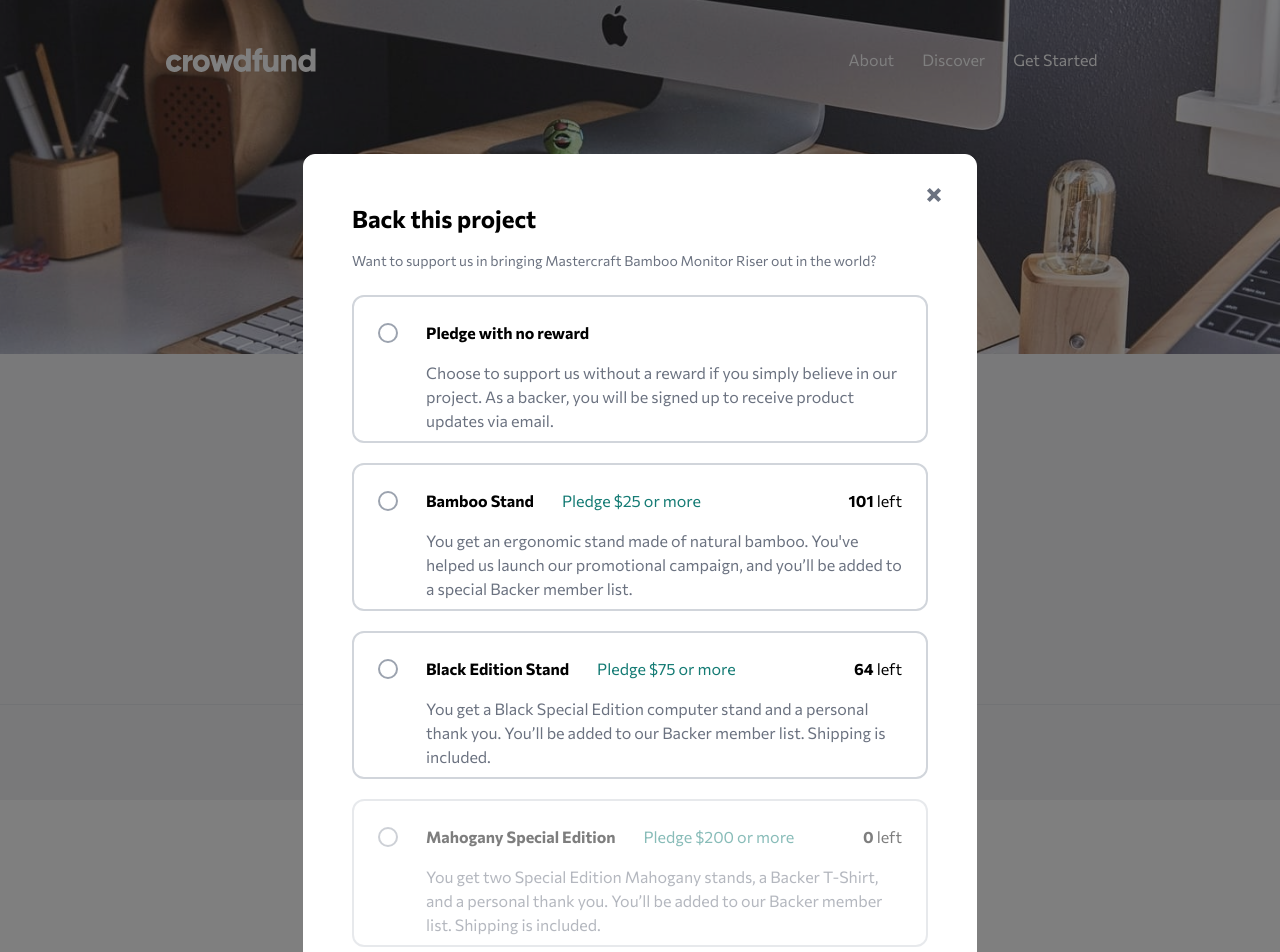
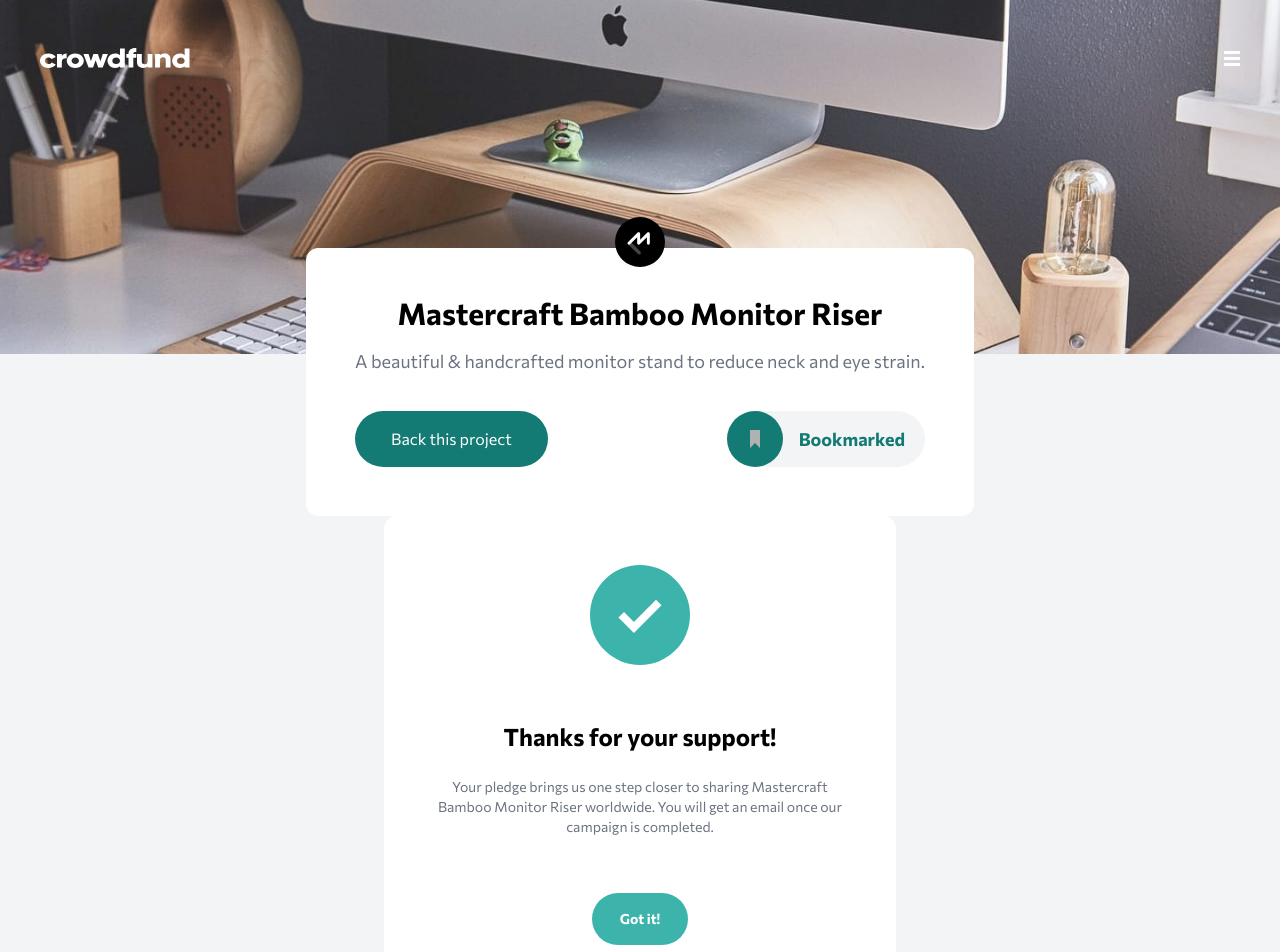
Before and after one commit to AhmedEldessouki/next-app, a Next.js app: page / in a window 1280 px wide. Shown: the top 952 px of the page. Built offline with nearby package versions, Linux system fonts and the light colour scheme.

Commit message:
first card is 85%

```diff
--- a/components/BackThisProject.tsx
+++ b/components/BackThisProject.tsx
@@ -1,4 +1,6 @@
 import Card from "./Card";
+import CloseButton from "./CloseButton";
+import FullScreenBg from "./FullScreenBg";
 
 export default function BackThisProject({
   children,
@@ -6,26 +8,14 @@
   children: React.ReactNode;
 }) {
   return (
-    <div
-      style={{ minHeight: "1149px" }}
-      className="flex justify-center items-center w-full z-20 bg-black bg-opacity-50 absolute inset-y-0 "
-    >
+    <FullScreenBg handleClick={() => {}}>
       <Card>
         <div className="max-w-xl">
           <div className="flex justify-between">
             <h1 className="font-commissioner text-2xl font-bold">
               Back this project
             </h1>
-            <button className="w-4 h-4 -mt-4 -mr-5 font-black text-xl text-gray-500 hover:text-black">
-              <div
-                style={{ transform: "rotate(45deg)" }}
-                className="w-1 h-4 bg-current -rotate-180 -translate-y-1/4 -skew-y-12 "
-              ></div>
-              <div
-                style={{ transform: "rotate(-45deg)" }}
-                className="w-1 h-4 bg-current -rotate-180 -translate-y-1/4 -skew-y-12 -mt-4 "
-              ></div>
-            </button>
+            <CloseButton handleClick={() => {}} />
           </div>
           <p className="font-commissioner text-sm font-normal text-gray-500 py-4 pb-6">
             Want to support us in bringing Mastercraft Bamboo Monitor Riser out
@@ -34,6 +24,6 @@
           <div className="flex flex-col gap-5">{children}</div>
         </div>
       </Card>
-    </div>
+    </FullScreenBg>
   );
 }
--- /dev/null
+++ b/components/CloseButton.tsx
@@ -0,0 +1,26 @@
+export default function CloseButton({
+  handleClick,
+  className,
+}: {
+  handleClick: () => void;
+  className?: string;
+}) {
+  return (
+    <button
+      className={`w-4 h-4 -mt-4 -mr-5 font-black text-xl text-gray-500 hover:text-black ${
+        className && className
+      }`}
+      onClick={handleClick}
+      aria-label="Close Button"
+    >
+      <div
+        style={{ transform: "rotate(45deg)" }}
+        className="w-1 h-4 bg-current -rotate-180 -translate-y-1/4 -skew-y-12 "
+      />
+      <div
+        style={{ transform: "rotate(-45deg)" }}
+        className="w-1 h-4 bg-current -rotate-180 -translate-y-1/4 -skew-y-12 -mt-4 "
+      />
+    </button>
+  );
+}
--- a/components/FirstCard.tsx
+++ b/components/FirstCard.tsx
@@ -22,23 +22,21 @@
     <>
       <div className="-mt-28  z-10 relative max-w-screen-md">
         <Card>
-          <div className="relative -top-20">
+          <div className="flex flex-col justify-center items-center -mt-20">
             <Image
               src="/logo-mastercraft.svg"
               alt="Logo"
               height={50}
               width={50}
             />
-          </div>
-          <div className="-mt-11">
-            <h1 className="text-3xl font-bold font-commissioner">
+            <h1 className="text-3xl font-bold font-commissioner mt-7">
               Mastercraft Bamboo Monitor Riser
             </h1>
             <p className="text-lg text-gray-500 pt-4  font-commissioner ">
               A beautiful & handcrafted monitor stand to reduce neck and eye
               strain.
             </p>
-            <div className="flex my-2 justify-between mt-9  mb-0">
+            <div className="flex w-full justify-between mt-9  mb-0">
               <button className="bg-primary-color-dark text-white rounded-full p-4 px-9 ">
                 Back this project
               </button>
@@ -73,7 +71,7 @@
           </div>
         </Card>
       </div>
-      <BackThisProject>
+      {/* <BackThisProject>
         {data
           ? data.map(
               (
@@ -101,8 +99,8 @@
               )
             )
           : error}
-      </BackThisProject>
-      {/* <SuccessModal /> */}
+      </BackThisProject> */}
+      <SuccessModal />
     </>
   );
 }
--- /dev/null
+++ b/components/FullScreenBg.tsx
@@ -0,0 +1,21 @@
+export default function FullScreenBg({
+  children,
+  className,
+  handleClick,
+}: {
+  handleClick: () => void;
+  className?: string;
+  children?: React.ReactNode;
+}) {
+  return (
+    <div
+      onClick={handleClick}
+      style={{ minHeight: "1149px" }}
+      className={`flex justify-center items-center w-full z-40 bg-black ${
+        !className && `bg-opacity-50`
+      } absolute inset-y-0 ${className}`}
+    >
+      {children}
+    </div>
+  );
+}
--- a/components/Nav.tsx
+++ b/components/Nav.tsx
@@ -1,8 +1,18 @@
 import Image from "next/image";
+import { useState } from "react";
+import CloseButton from "./CloseButton";
+import FullScreenBg from "./FullScreenBg";
 
 export default function Nav() {
+  const [model, setModel] = useState<"open" | "close">("close");
   return (
     <nav>
+      {model === "open" && (
+        <FullScreenBg
+          handleClick={() => setModel("close")}
+          className="bg-gradient-to-b from-black to-gray-200 opacity-70"
+        />
+      )}
       <Image
         src="/image-hero-desktop.jpg"
         alt="image hero desktop"
@@ -11,15 +21,38 @@
         width={1519}
         objectFit="cover"
       />
-      <div className="flex justify-between z-1 w-full nav-full-w absolute top-12 text-white font-commissioner">
-        {/* <h1 className="font-bold text-3xl">crowdfund</h1> */}
+      <div
+        className={`flex justify-between items-center px-10 ${
+          model === "close" ? `z-30` : `z-50`
+        } w-full nav-full-w absolute xl:top-12 sm:top-6 text-white font-commissioner`}
+      >
         <Image src="/logo.svg" alt="Logo" height={20} width={150} />
-
-        <ul className="flex justify-around mx-10 max-w-full gap-7  font-normal text-base">
+        <ul className="sm:hidden flex justify-around mx-10 max-w-full gap-7  font-normal text-base">
           <li>About </li>
           <li>Discover</li>
           <li>Get Started</li>
         </ul>
+        {model === "close" ? (
+          <button onClick={() => setModel("open")}>
+            <svg width="16" height="15" xmlns="http://www.w3.org/2000/svg">
+              <g fill="#FFF" fillRule="evenodd">
+                <path d="M0 0h16v3H0zM0 6h16v3H0zM0 12h16v3H0z" />
+              </g>
+            </svg>
+          </button>
+        ) : (
+          <div className="flex justify-center w-11/12 absolute top-14 z-50">
+            <ul className="sm:visible  w-11/12 flex flex-col bg-white text-black rounded-2xl border-solid justify-center  font-normal text-base">
+              <li className="p-4 border-solid border-b-2 ">About</li>
+              <li className="p-4 border-solid border-b-2 ">Discover</li>
+              <li className="p-4">Get Started</li>
+            </ul>
+            <CloseButton
+              className="-mt-14"
+              handleClick={() => setModel("close")}
+            />
+          </div>
+        )}
       </div>
     </nav>
   );
--- /dev/null
+++ b/components/PrimaryButton.tsx
@@ -0,0 +1,20 @@
+export default function PrimaryButton({
+  children,
+  className,
+  handleClick,
+}: {
+  children: string;
+  className?: string;
+  handleClick: () => void;
+}) {
+  return (
+    <button
+      className={`flex justify-center text-white items-center bg-primary-color-moderate font-bold text-sm rounded-full p-2 w-24 hover:bg-primary-color-dark ${
+        className && className
+      }`}
+      onClick={handleClick}
+    >
+      {children}
+    </button>
+  );
+}
--- a/components/ProjectCard.tsx
+++ b/components/ProjectCard.tsx
@@ -1,5 +1,5 @@
 import { useEffect, useState } from "react";
-
+import PrimaryButton from "./PrimaryButton";
 export default function ProjectCard({
   title,
   pledge,
@@ -88,12 +88,7 @@
                   )}
                 </button>
               )}
-              <button
-                className="flex justify-center text-white items-center bg-primary-color-moderate font-bold text-sm rounded-full p-2 w-24 hover:bg-primary-color-dark"
-                onClick={() => {}}
-              >
-                Continue
-              </button>
+              <PrimaryButton handleClick={() => {}}>Continue</PrimaryButton>
             </div>
           </div>
         </div>
--- a/components/SuccessModal.tsx
+++ b/components/SuccessModal.tsx
@@ -1,28 +1,26 @@
 import Image from "next/image";
 import Card from "./Card";
+import PrimaryButton from "./PrimaryButton";
 
 export default function SuccessModal() {
   return (
-    <>
-      <div className="bg-black  bg-opacity-50 flex flex-col items-center justify-center z-10"></div>
-      <div className=" z-20 absolute max-w-screen-sm h-96 top-1/4 right-1/4 before ">
+    <div className=" z-20 max-w-lg">
       <Card>
         <div className="flex flex-col items-center justify-center gap-4">
           <Image src="/icon-check.svg" alt="Logo" height={100} width={100} />
-            <h1 className="text-3xl font-bold font-commissioner pt-10">
+          <h1 className="text-2xl font-bold font-commissioner pt-10">
             Thanks for your support!
           </h1>
-            <p className="text-lg text-gray-500 pt-4  font-commissioner pb-10">
-              Your pledge brings us one step closer to sharing Mastercraft
-              Bamboo Monitor Riser worldwide. You will get an email once our
-              campaign is completed. Got it!
+          <p className="text-center text-gray-500 pt-2 text-sm font-commissioner pb-10">
+            Your pledge brings us one step closer to sharing Mastercraft Bamboo
+            Monitor Riser worldwide. You will get an email once our campaign is
+            completed.
           </p>
-            <button className="bg-primary-color-moderate  text-white rounded-full p-3 px-9">
-              Got it
-            </button>
+          <PrimaryButton className="p-4 w-26" handleClick={() => {}}>
+            Got it!
+          </PrimaryButton>
         </div>
       </Card>
     </div>
-    </>
   );
 }
```
Lines whose indentation alone changed are shown as unchanged.
